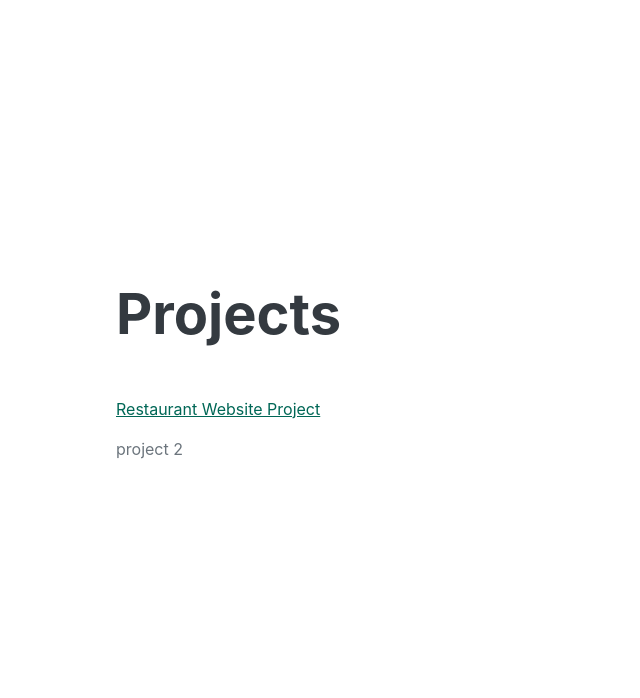
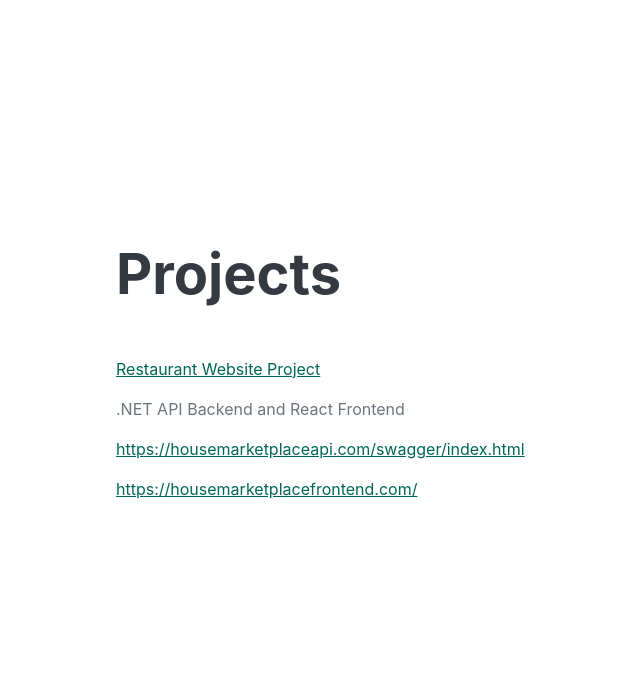
Before and after one commit to ericbode216/django-professional-portfolio, a Django app: page / in a window 1280 px wide. Shown: the part 822-1520 px from the top of the page, without its empty margins (204-844 px from the left). Run offline with Django 5.2, Linux system fonts and the light colour scheme; some libraries are stand-ins or nearby versions; some web fonts are replaced.

Commit message:
added new project

```diff
--- a/Projects/templates/home.html
+++ b/Projects/templates/home.html
@@ -62,7 +62,10 @@
                 <div class="resume-section-content">
                     <h2 class="mb-5">Projects</h2>
                     <a href="https://medlykitchen.com"><p>Restaurant Website Project</p></a>
-                    <p>project 2</p>
+                    <p>.NET API Backend and React Frontend</p>
+                    <a href="https://housemarketplaceapi.com/swagger/index.html"><p>https://housemarketplaceapi.com/swagger/index.html</p></a>
+                    <a href="https://housemarketplacefrontend.com/"><p>https://housemarketplacefrontend.com/</p></a>
+
                 </div>
             </section>
             <hr class="m-0" />
@@ -208,7 +211,7 @@
 
                     <div class="d-flex flex-column flex-md-row justify-content-between mb-5">
                         <div class="flex-grow-1">
-                            <h3 class="mb-0">Software Developer Intern</h3>
+                            <h3 class="mb-0">Software Engineer Intern</h3>
                             <div class="subheading mb-3">U.S. Bank</div>
                             <p>Wrote Java and SQL code that improved employees&apos; ability to search for and filter account information.</p>
                             <p>Wrote Java code that managers used to track team progress for each sprint in their software development cycle.</p>
```
Also changed, not shown: 3 other files.
